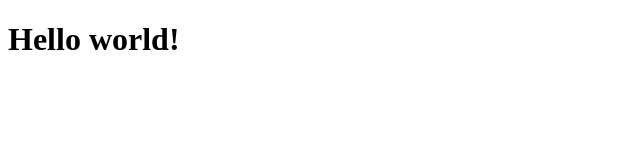
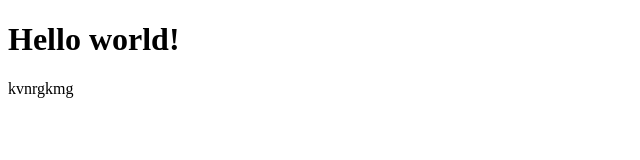
Before and after one commit to Irina864/gittest, a plain HTML site: page index.html in a window 1280 px wide. Shown: the full height of the page, 0-640 px from the left. Drawn offline with Linux system fonts and the light colour scheme.

Commit message:
fix index.html

```diff
--- a/index.html
+++ b/index.html
@@ -7,5 +7,6 @@
 </head>
 <body>
     <h1>Hello world!</h1>
+    <p>kvnrgkmg</p>
 </body>
 </html>
```
